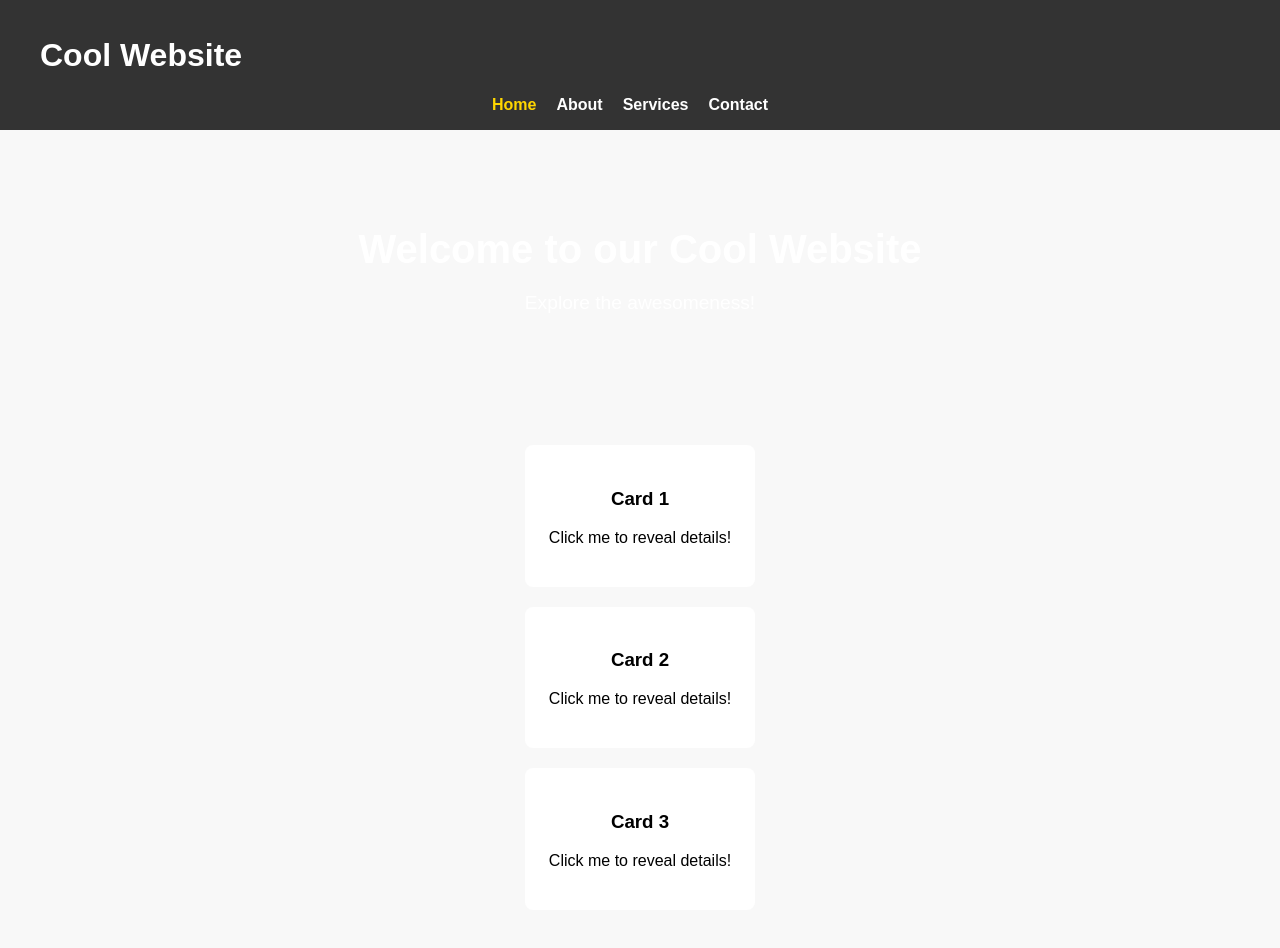
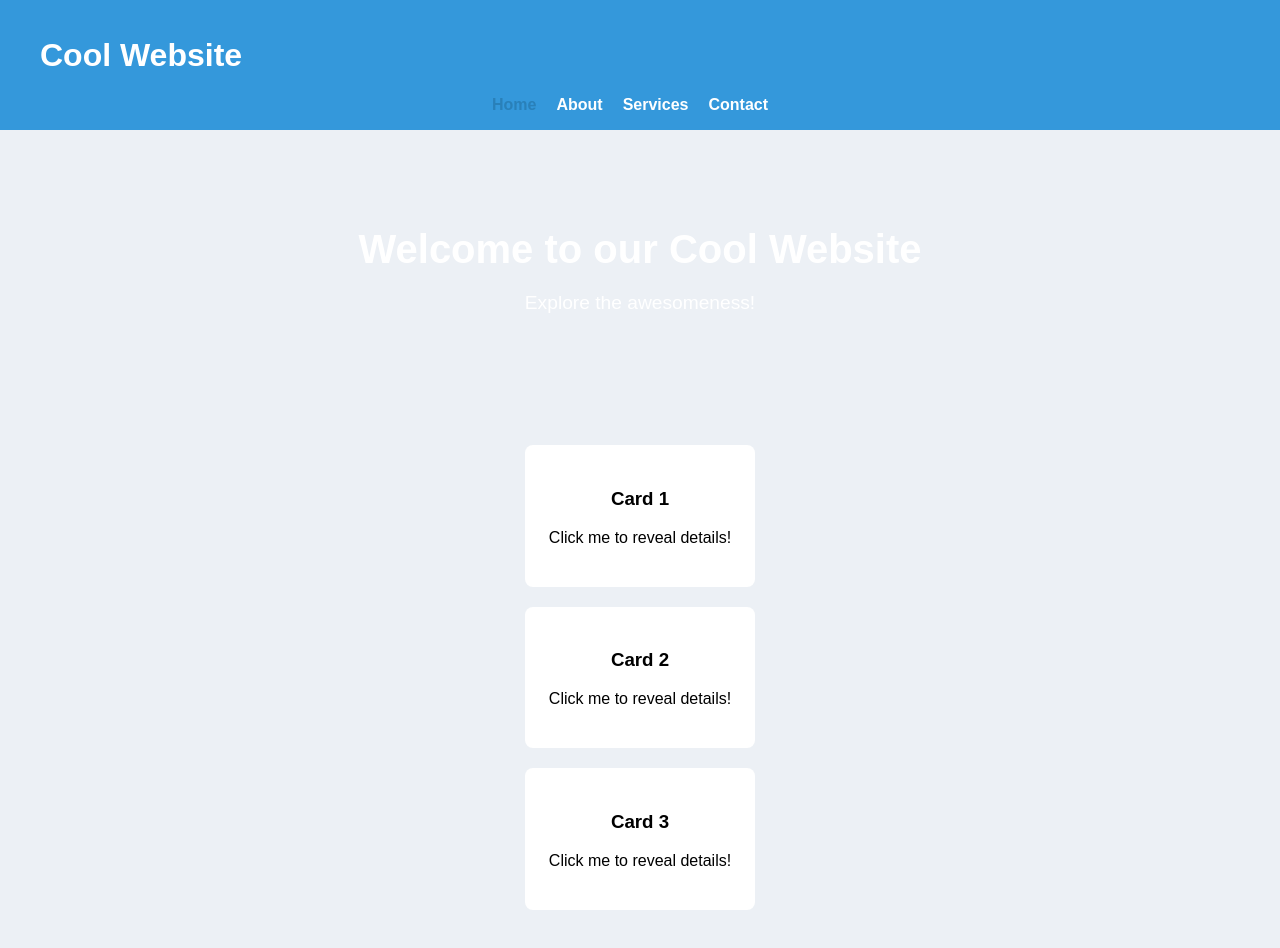
Before and after one commit to Kleb001/Kleb001.github.io, a plain HTML site: page Trabajo4/index.html in a window 1280 px wide. In both pictures the pointer is over the link "Home". Drawn offline with Linux system fonts and the light colour scheme.

Commit message:
Update styles.css

```diff
--- a/Trabajo4/styles.css
+++ b/Trabajo4/styles.css
@@ -3,7 +3,7 @@ body {
   margin: 0;
   padding: 0;
   box-sizing: border-box;
-  background-color: #f8f8f8;
+  background-color: #ecf0f5; /* Light blue-gray background */
 }
 
 .container {
@@ -12,7 +12,7 @@ body {
 }
 
 header {
-  background-color: #333;
+  background-color: #3498db; /* Main blue color */
   color: white;
   padding: 1em 0;
 }
@@ -37,7 +37,7 @@ nav a {
 }
 
 nav a:hover {
-  color: #ffd700; /* Change to your preferred hover color */
+  color: #2980b9; /* Darker blue on hover */
 }
 
 .hero {
@@ -76,7 +76,7 @@ nav a:hover {
 
 .card:hover {
   transform: scale(1.05);
-  background-color: #ffd700; /* Change to your preferred hover background color */
+  background-color: #3498db; /* Darker blue on hover */
 }
 
 .details-modal {
```
